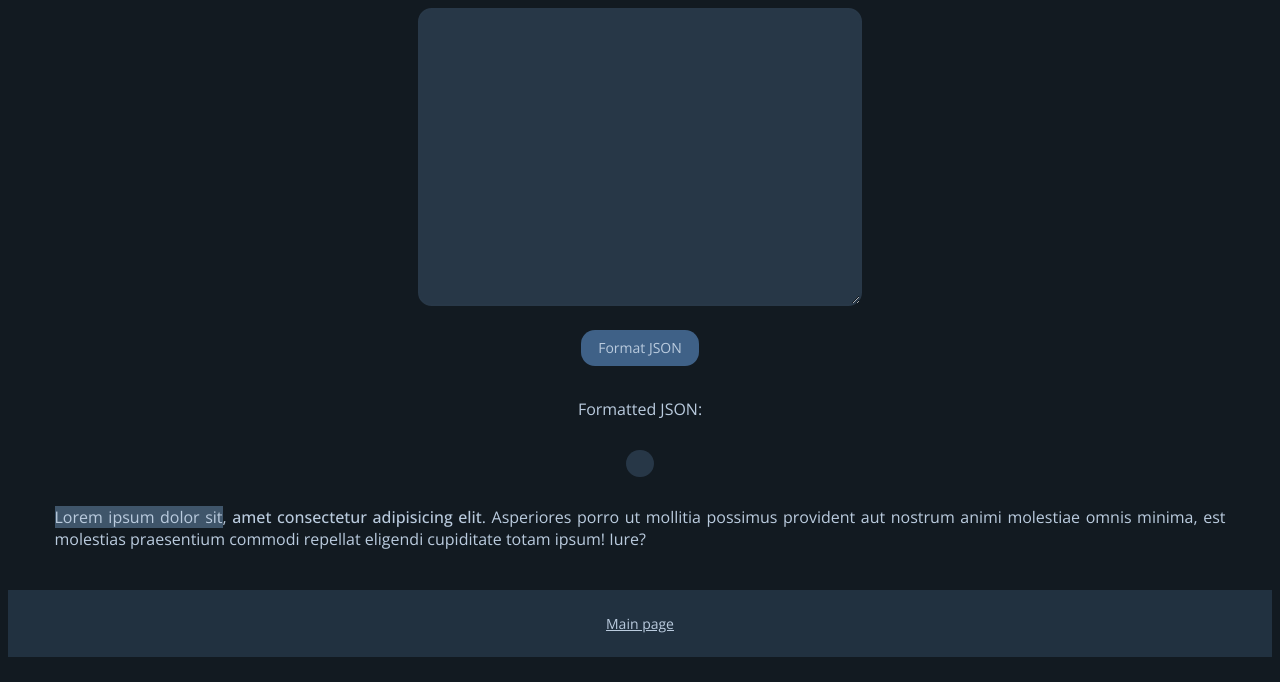
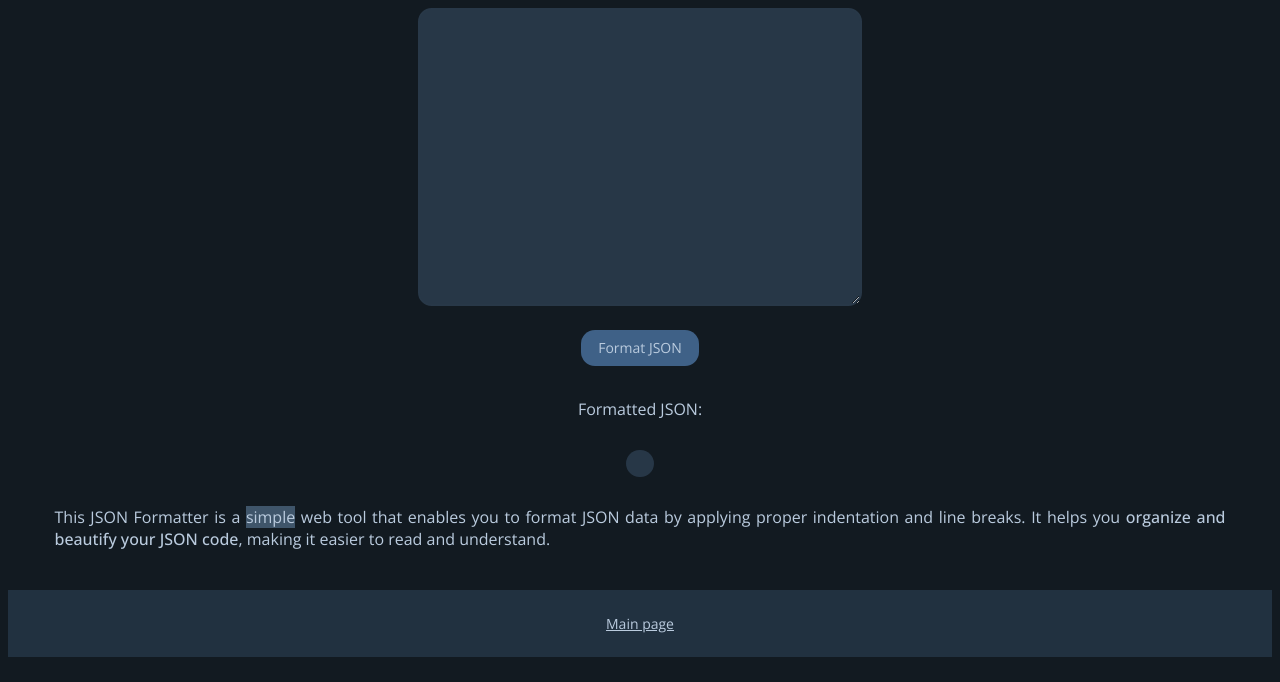
Before and after one commit to walker84837/json-formatter, a plain HTML site: page index.html in a window 1280 px wide. Shown: the part 118-800 px from the top of the page. Drawn offline with nearby package versions, Linux system fonts and the light colour scheme.

Commit message:
Update index.html
Removed Lorem, which is a leftover from when I was first coding the HTML page.

```diff
--- a/index.html
+++ b/index.html
@@ -15,11 +15,7 @@
       <p>Formatted JSON:</p>
       <pre id="formattedJSON"></pre>
       <p>
-        <mark>Lorem ipsum dolor sit</mark>,
-        <strong>amet consectetur adipisicing elit</strong>. Asperiores porro ut
-        mollitia possimus provident aut nostrum animi molestiae omnis minima,
-        est molestias praesentium commodi repellat eligendi cupiditate totam
-        ipsum! Iure?
+        This JSON Formatter is a <mark>simple</mark> web tool that enables you to format JSON data by applying proper indentation and line breaks. It helps you <strong>organize and beautify your JSON code</strong>, making it easier to read and understand.
       </p>
       <script src="script.js"></script>
     </main>
```
